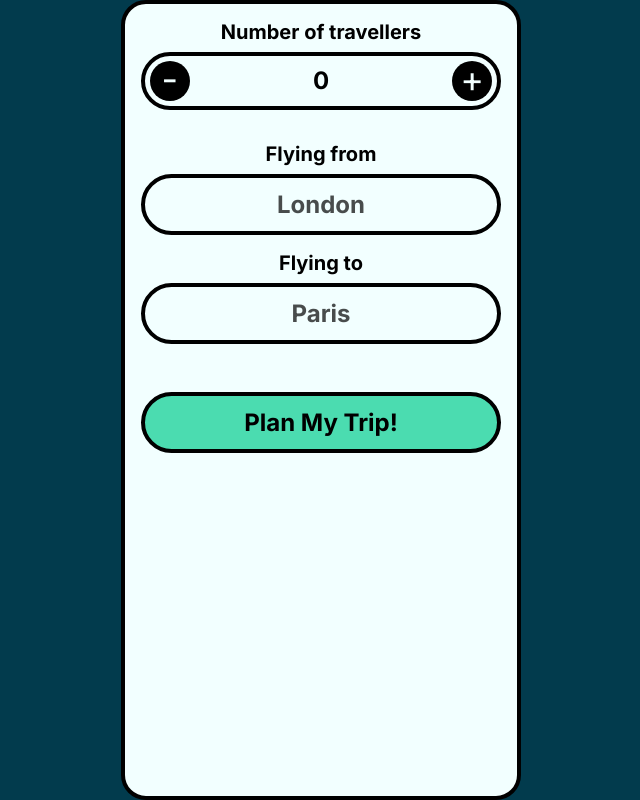
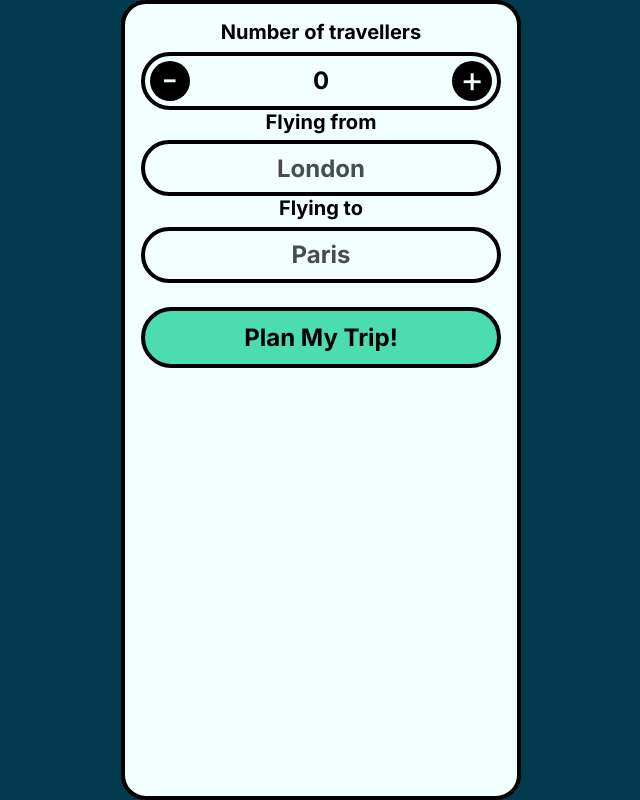
Before and after one commit to OrbicCode/ai-travel-agent, a React (Vite) app: page /planning in a window 1280 px wide. Shown: the whole page, without its empty margins (319-959 px from the left). Built offline with nearby package versions, Linux system fonts and the light colour scheme.

Commit message:
changed gap and padding

```diff
--- a/src/pages/PlanningPage/PlanningPage.module.css
+++ b/src/pages/PlanningPage/PlanningPage.module.css
@@ -1,15 +1,15 @@
-.destinationsContainer {
+.inputGroupContainer {
   display: flex;
   flex-direction: column;
-  gap: 1em;
-  margin-top: 2em;
+  gap: 0.5em;
+  margin-block: 1.5em;
 }
 
 .inputContainer {
   display: flex;
   flex-direction: column;
   align-items: center;
-  gap: 0.5em;
+  gap: 0.4em;
 }
 
 .inputContainer label {
@@ -24,7 +24,7 @@
   text-align: center;
   background: none;
   width: 100%;
-  padding: 0.5em;
+  padding: 0.4em;
   border: 4px solid black;
   border-radius: 40px;
 }
@@ -46,7 +46,7 @@
   font-weight: 700;
   background: var(--green);
   width: 100%;
-  margin-top: 2em;
+  margin-top: 1em;
   padding: 0.5em;
   border: 4px solid black;
   border-radius: 40px;
```
